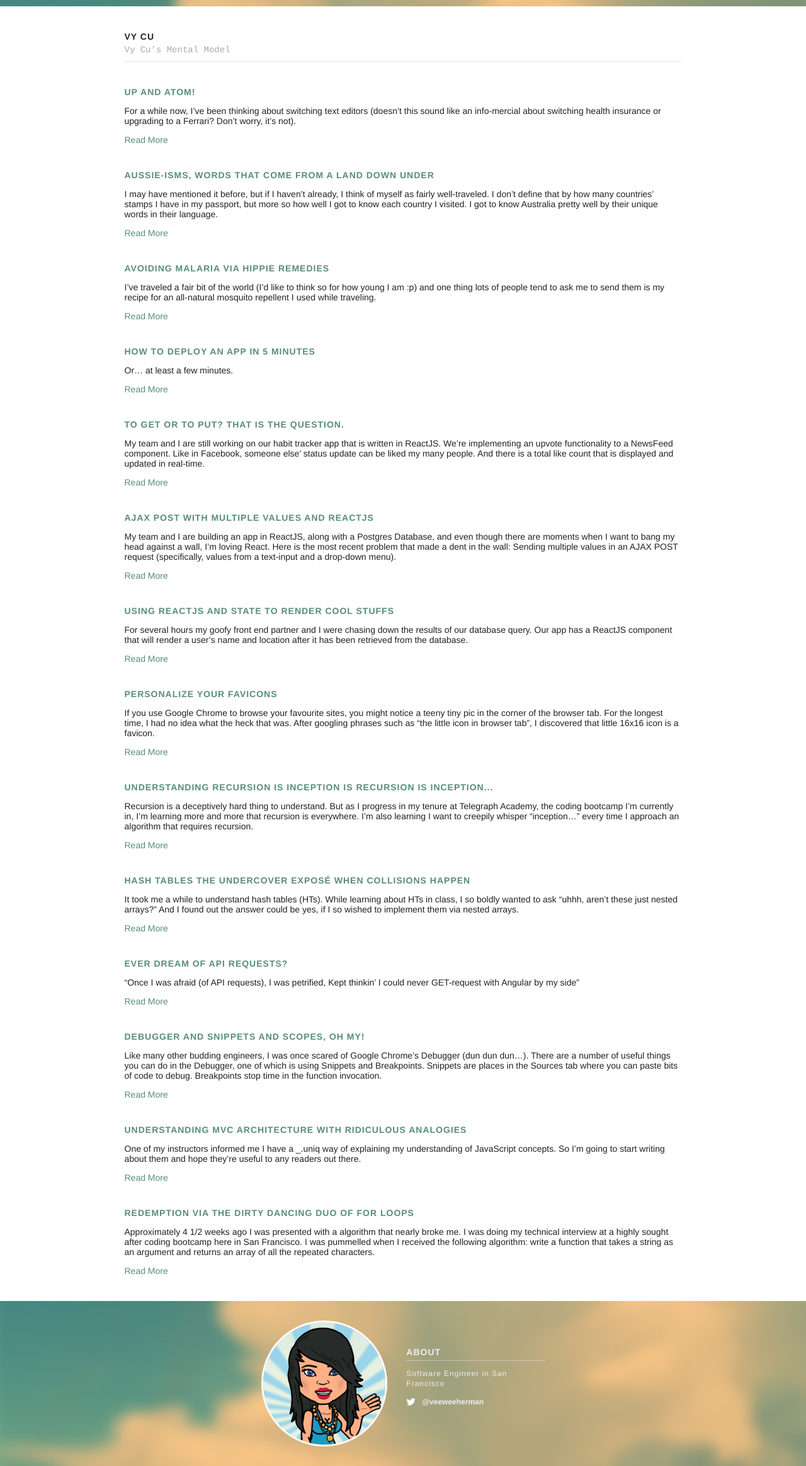
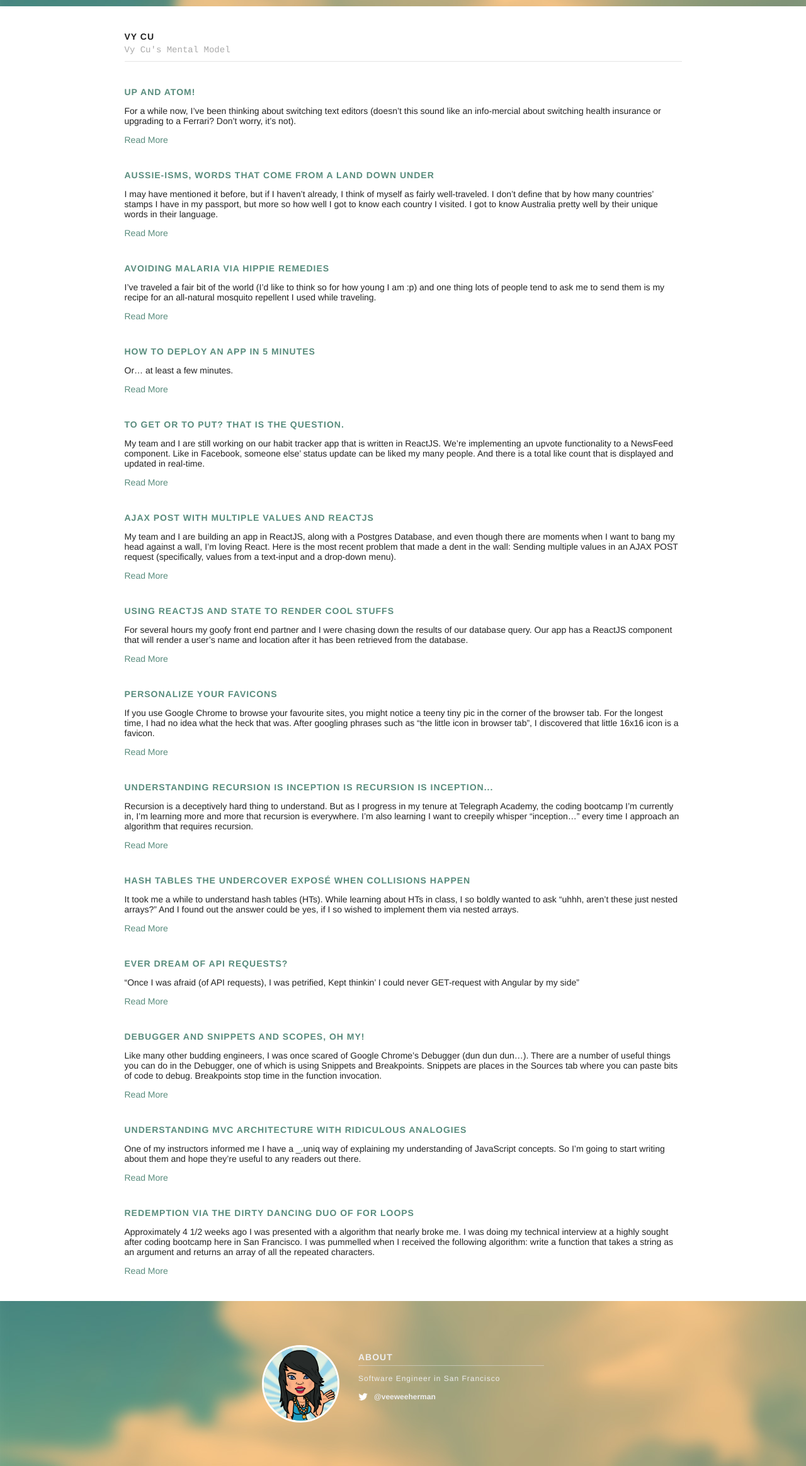
Before and after one commit to veeweeherman/veeweeherman.github.io, a Jekyll site: the page built from index.html, in a window 1280 px wide. Shown: the whole page at 63% size. Built offline with Jekyll 4.4.1, drawn with Linux system fonts in a browser that asks for light colours; the list of posts is cut into pages by our own code.

Commit message:
fixing icon size

```diff
--- a/_includes/footer.html
+++ b/_includes/footer.html
@@ -1,7 +1,7 @@
 <footer>
     <div class="about-wrap">
         <section class="about">
-            <img class="about-avatar" src="{{ "/images/bluedressavatar.jpg" | prepend: site.baseurl }}" border="0" alt="[name]" />
+            <img class="about-avatar" src="{{ "/images/bluedressavatar_small.jpg" | prepend: site.baseurl }}" border="0" alt="[name]" />
             <div class="about-body">
                 <p class="about-body-title">About</p>
                 <p class="about-body-description">{{ site.description }}</p>
```
Also changed, not shown: images/bluedressavatar_small.jpg (added).
